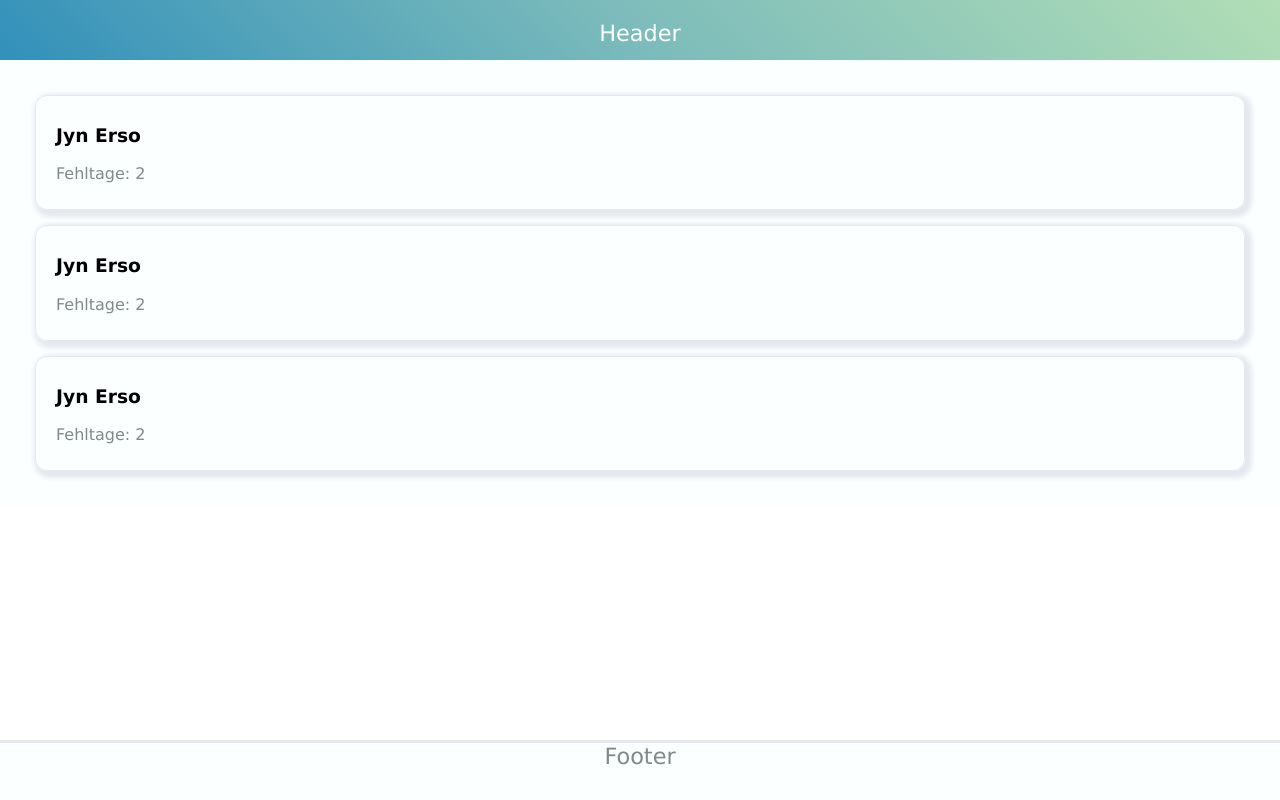
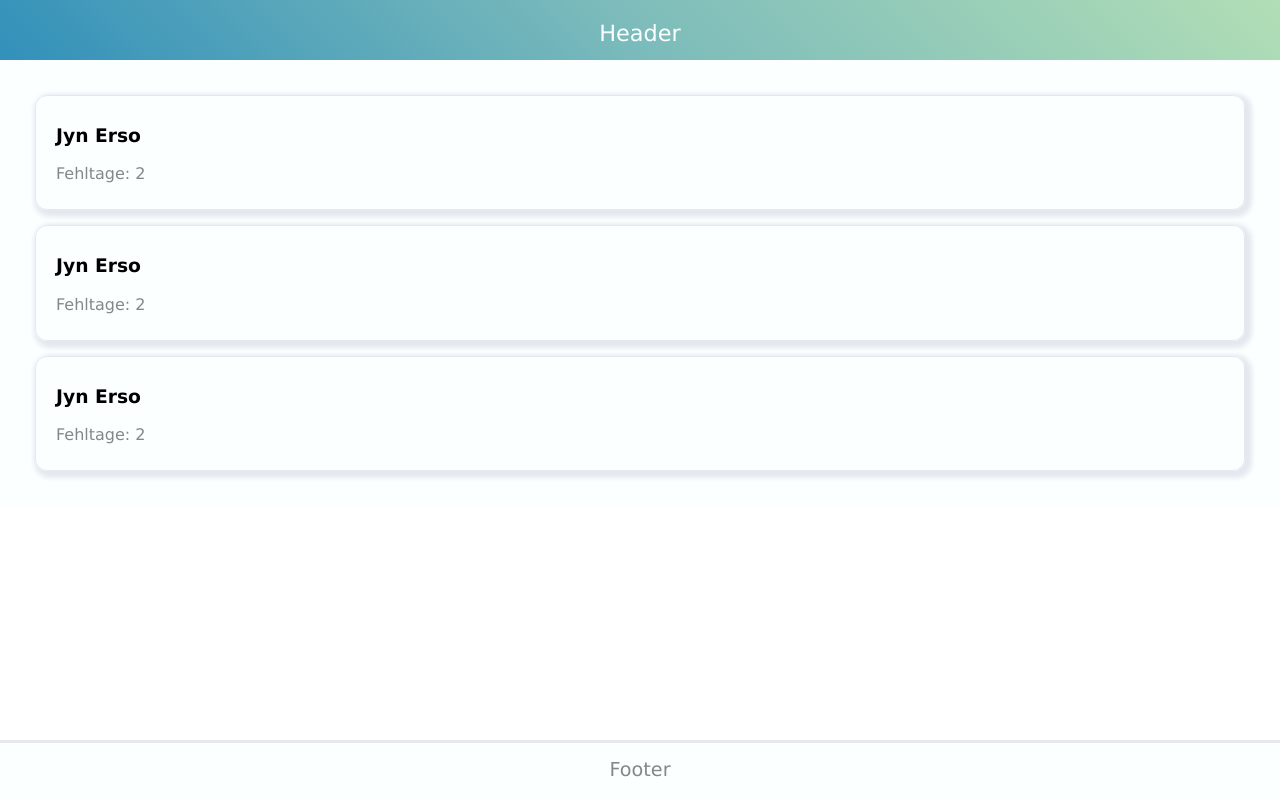
Before and after one commit to rolandlitzba/teacherapp, a React (Create React App) app: page / in a window 1280 px wide. Built offline with nearby package versions, Linux system fonts and the light colour scheme.

Commit message:
Add Styling

```diff
--- a/src/Footer.js
+++ b/src/Footer.js
@@ -5,8 +5,9 @@ const StyledFooter = styled.footer`
   background: #fcffff;
   border-top: solid #e5e8ef;
   color: #818988;
-  font-size: 1.4em;
+  font-size: 1.2em;
   text-align: center;
+  padding: 15px;
 `;
 
 export default function Footer() {
```
